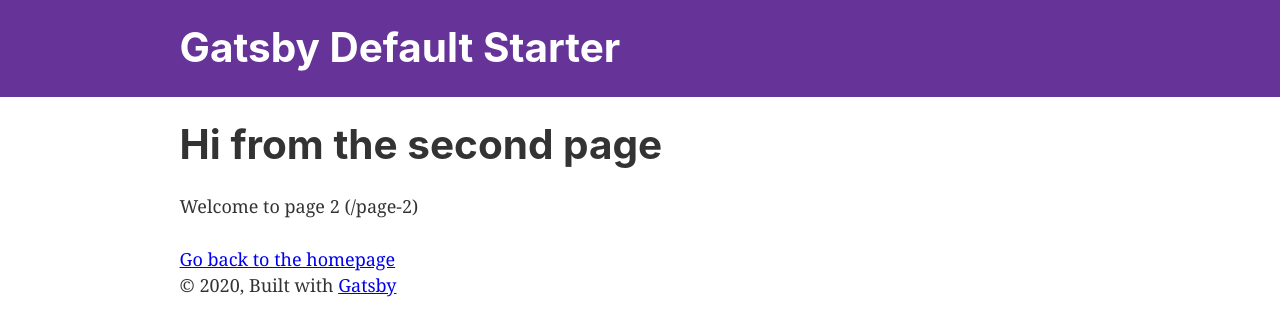
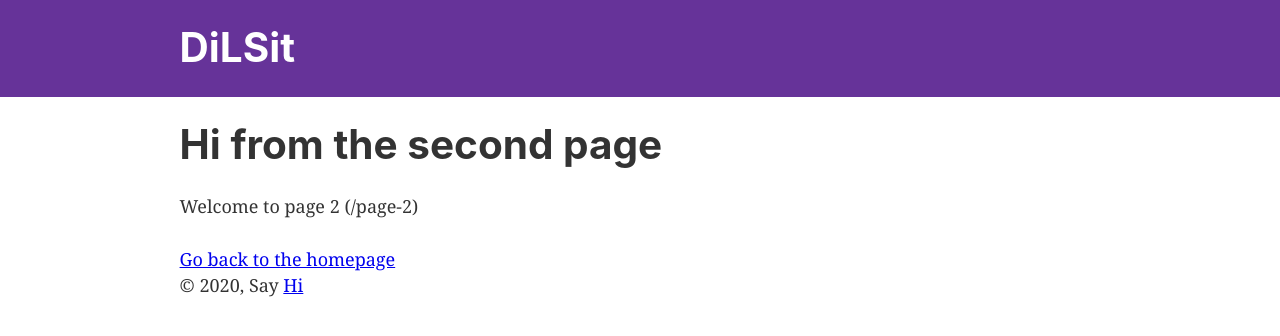
Before and after one commit to erikdils/gatsby, a Gatsby site: page /page-2 in a window 1280 px wide. Built offline with nearby package versions, Linux system fonts and the light colour scheme; Gatsby itself is replaced by a stand-in of ours.

Commit message:
add sass

```diff
--- a/gatsby-config.js
+++ b/gatsby-config.js
@@ -1,6 +1,6 @@
 module.exports = {
   siteMetadata: {
-    title: `Gatsby Default Starter`,
+    title: `DiLSit`,
     description: `Kick off your next, great Gatsby project with this default starter. This barebones starter ships with the main Gatsby configuration files you might need.`,
     author: `@gatsbyjs`,
   },
@@ -36,6 +36,7 @@ module.exports = {
          host: `https://admiring-minsky-23ac0c.netlify.app`,
        }
     },
+     `gatsby-plugin-sass`,
     // this (optional) plugin enables Progressive Web App + Offline functionality
     // To learn more, visit: https://gatsby.dev/offline
     // `gatsby-plugin-offline`,
--- a/package.json
+++ b/package.json
@@ -10,10 +10,12 @@
     "gatsby-plugin-manifest": "^2.4.2",
     "gatsby-plugin-offline": "^3.2.1",
     "gatsby-plugin-react-helmet": "^3.3.1",
+    "gatsby-plugin-sass": "^2.3.1",
     "gatsby-plugin-sharp": "^2.6.1",
     "gatsby-source-contentful": "^2.3.3",
     "gatsby-source-filesystem": "^2.3.1",
     "gatsby-transformer-sharp": "^2.5.1",
+    "node-sass": "^4.14.1",
     "prop-types": "^15.7.2",
     "react": "^16.12.0",
     "react-dom": "^16.12.0",
--- a/src/components/layout.js
+++ b/src/components/layout.js
@@ -35,9 +35,9 @@ const Layout = ({ children }) => {
       >
         <main>{children}</main>
         <footer>
-          © {new Date().getFullYear()}, Built with
+          © {new Date().getFullYear()}, Say
           {` `}
-          <a href="https://www.gatsbyjs.org">Gatsby</a>
+          < a href = "#" > Hi < /a>
         </footer>
       </div>
     </>
--- a/src/pages/index.js
+++ b/src/pages/index.js
@@ -5,6 +5,7 @@ import Layout from "../components/layout"
 import Image from "../components/image"
 import SEO from "../components/seo"
 import Banner from "../components/banner"
+import '../styles/main.sass'
 
 
 
--- /dev/null
+++ b/src/styles/main.sass
@@ -0,0 +1,2 @@
+body
+    background: red
```
Also changed, not shown: src/components/footer.js (added), src/styles/footer.sass (added), src/styles/header.sass (added), 1 other file.
